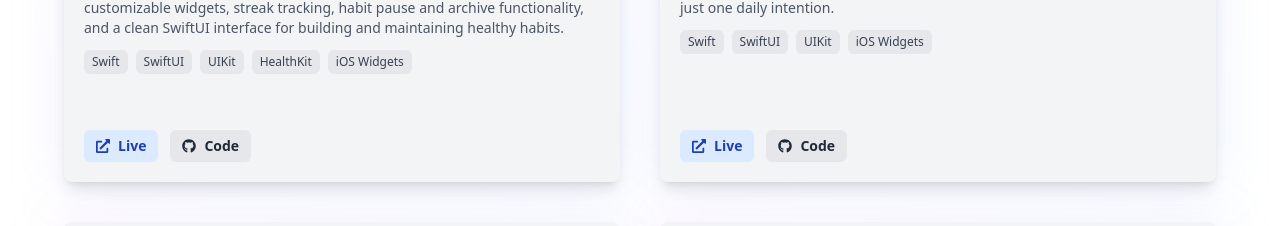
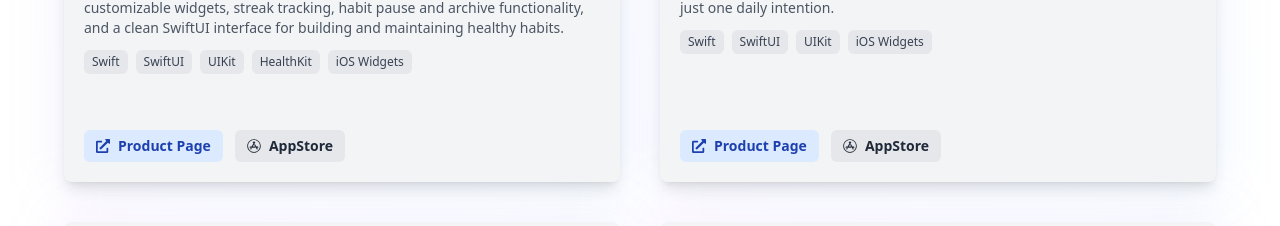
Before and after one commit to andris811/avdev, a React (Create React App) app: page / in a window 1280 px wide. Shown: the part 2314-2540 px from the top of the page. Built offline with nearby package versions, Linux system fonts and the light colour scheme.

Commit message:
updated link views

```diff
--- a/src/components/ProjectCard.jsx
+++ b/src/components/ProjectCard.jsx
@@ -1,5 +1,5 @@
 import { useEffect, useMemo } from "react";
-import { FaExternalLinkAlt, FaGithub } from "react-icons/fa";
+import { FaExternalLinkAlt, FaGithub, FaAppStore } from "react-icons/fa";
 import { Carousel } from "react-responsive-carousel";
 import "react-responsive-carousel/lib/styles/carousel.min.css";
 
@@ -37,6 +37,9 @@ const ProjectCard = ({
       }
     };
   }, [processedImages]);
+
+  // Check if this is an iOS app
+  const isIOSApp = tech?.includes("Swift");
 
   const renderImages = () => {
     if (processedImages && processedImages.length > 1) {
@@ -129,7 +132,7 @@ const ProjectCard = ({
             className="flex items-center gap-2 px-3 py-1.5 rounded-md bg-blue-100 dark:bg-blue-900 text-blue-800 dark:text-blue-300 hover:bg-blue-200 dark:hover:bg-blue-800 transition"
           >
             <FaExternalLinkAlt className="text-sm" />
-            <span className="text-sm font-semibold">Live</span>
+            <span className="text-sm font-semibold">{isIOSApp ? "Product Page" : "Live"}</span>
           </a>
         ) : (
           <span className="px-3 py-1.5 rounded-md bg-gray-300 dark:bg-gray-700 text-gray-700 dark:text-gray-300 text-sm font-semibold opacity-70 cursor-not-allowed">
@@ -144,12 +147,12 @@ const ProjectCard = ({
             rel="noopener noreferrer"
             className="flex items-center gap-2 px-3 py-1.5 rounded-md bg-gray-200 dark:bg-gray-700 text-gray-800 dark:text-gray-200 hover:bg-gray-300 dark:hover:bg-gray-600 transition"
           >
-            <FaGithub className="text-sm" />
-            <span className="text-sm font-semibold">Code</span>
+            {isIOSApp ? <FaAppStore className="text-sm" /> : <FaGithub className="text-sm" />}
+            <span className="text-sm font-semibold">{isIOSApp ? "AppStore" : "Code"}</span>
           </a>
         ) : (
           <span className="flex items-center gap-2 px-3 py-1.5 rounded-md bg-gray-300 dark:bg-gray-700 text-gray-700 dark:text-gray-300 text-sm font-semibold opacity-70 cursor-not-allowed">
-            <FaGithub className="text-sm" />
+            {isIOSApp ? <FaAppStore className="text-sm" /> : <FaGithub className="text-sm" />}
             <span>Coming Soon</span>
           </span>
         )}
```
